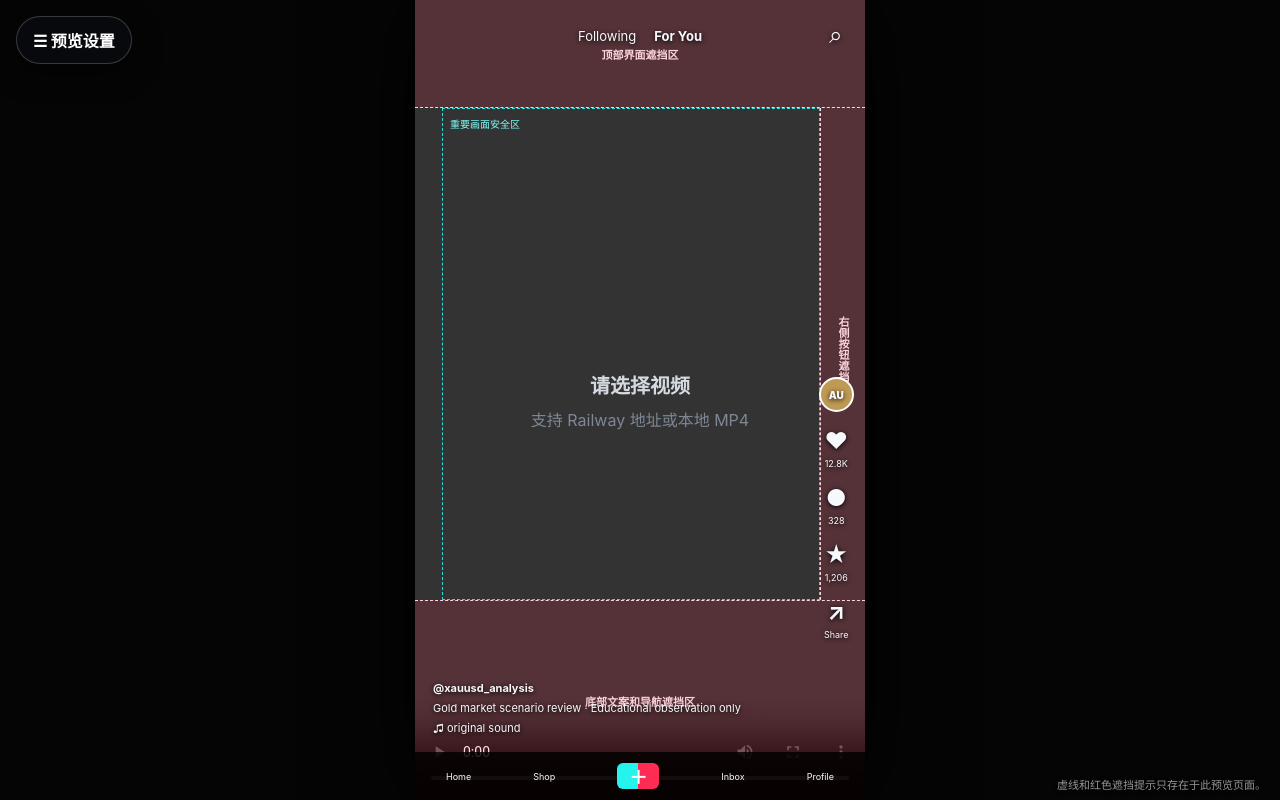
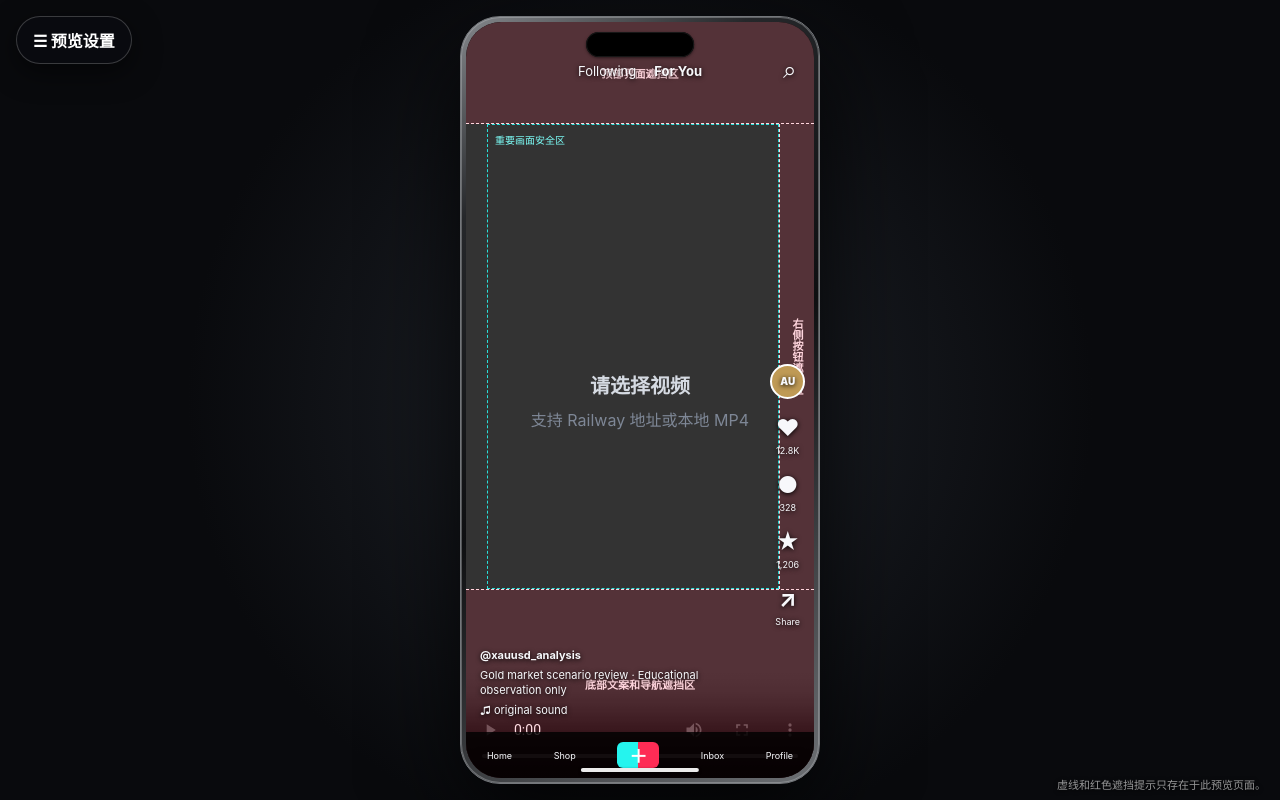
Before and after one commit to 9ui5han/gold-kline-renderer, a plain HTML site: page app/tiktok_preview/index.html in a window 1280 px wide. Drawn offline with Linux system fonts and the light colour scheme.

```diff
--- a/app/tiktok_preview/index.html
+++ b/app/tiktok_preview/index.html
@@ -39,6 +39,7 @@
     </section>
 
     <section class="video-shell" aria-label="TikTok 视频全屏预览">
+      <div class="device-frame iphone-16-pro-max">
         <div class="phone" id="phone">
           <video id="preview-video" playsinline controls loop></video>
           <div class="empty-state" id="empty-state">
@@ -69,6 +70,9 @@
             </div>
             <div class="bottom-nav"><span>Home</span><span>Shop</span><b>＋</b><span>Inbox</span><span>Profile</span></div>
           </div>
+          <div class="dynamic-island" aria-hidden="true"></div>
+          <div class="home-indicator" aria-hidden="true"></div>
+        </div>
       </div>
     </section>
     <p class="preview-note">虚线和红色遮挡提示只存在于此预览页面。</p>
--- a/app/tiktok_preview/preview.css
+++ b/app/tiktok_preview/preview.css
@@ -6,7 +6,7 @@
 }
 * { box-sizing: border-box; }
 body { margin: 0; min-height: 100vh; background: radial-gradient(circle at 15% 10%, #1b2533 0, #090b10 38%); }
-.preview-stage { position: relative; width: 100vw; height: 100dvh; overflow: hidden; display: grid; place-items: center; background: #050505; }
+.preview-stage { position: relative; width: 100vw; height: 100dvh; overflow: hidden; display: grid; place-items: center; background: radial-gradient(circle at center, #20242b 0, #090a0d 60%); }
 .settings-toggle { position: fixed; z-index: 30; top: 16px; left: 16px; border: 1px solid rgba(255,255,255,.2); border-radius: 999px; padding: 11px 16px; background: rgba(10,12,17,.82); color: white; font: inherit; font-weight: 800; cursor: pointer; backdrop-filter: blur(14px); box-shadow: 0 8px 28px #0008; }
 .controls { position: fixed; z-index: 29; top: 68px; left: 16px; width: min(430px, calc(100vw - 32px)); max-height: calc(100dvh - 84px); overflow: auto; padding: 22px; border: 1px solid rgba(255,255,255,.14); border-radius: 18px; background: rgba(9,11,16,.94); box-shadow: 0 24px 70px #000c; backdrop-filter: blur(18px); transform-origin: top left; transition: opacity .18s ease, transform .18s ease, visibility .18s; }
 .controls.collapsed { opacity: 0; visibility: hidden; transform: translateY(-8px) scale(.98); pointer-events: none; }
@@ -27,7 +27,8 @@
 .notes { display: grid; gap: 8px; padding: 17px; border: 1px solid #293140; border-radius: 14px; background: rgba(20,25,35,.75); color: #aeb7c7; font-size: 14px; }
 .notes strong { color: white; }
 .video-shell { width: 100%; height: 100%; display: grid; place-items: center; overflow: hidden; }
-.phone { position: relative; width: min(100vw, 56.25dvh); height: min(100dvh, 177.7778vw); max-height: 100dvh; aspect-ratio: 9 / 16; overflow: hidden; background: #050505; box-shadow: 0 0 80px #000; }
+.device-frame { position: relative; height: min(96dvh, 900px); max-height: 96dvh; aspect-ratio: 1320 / 2868; padding: clamp(5px, .65dvh, 8px); border: 1px solid #74777b; border-radius: clamp(30px, 5dvh, 58px); background: linear-gradient(145deg, #85888c 0, #25272a 20%, #0e0f11 52%, #6d7074 100%); box-shadow: 0 34px 90px #000c, inset 0 0 0 1px #b9bbbd66; }
+.phone { position: relative; width: 100%; height: 100%; max-height: 100dvh; aspect-ratio: 1320 / 2868; overflow: hidden; border-radius: clamp(25px, 4.4dvh, 51px); background: #050505; }
 video { width: 100%; height: 100%; object-fit: contain; background: #000; }
 .empty-state { position: absolute; inset: 0; display: grid; place-content: center; gap: 8px; text-align: center; color: #7e8796; pointer-events: none; }
 .empty-state strong { color: #d5dae2; font-size: 20px; }
@@ -37,7 +38,9 @@
 .unsafe-right { top: 13.5%; right: 0; bottom: 25%; width: 10%; border-left: 1px dashed; writing-mode: vertical-rl; }
 .unsafe-bottom { inset: auto 0 0; height: 25%; border-top: 1px dashed; }
 .safe-box { position: absolute; left: 6%; right: 10%; top: 13.5%; bottom: 25%; border: 1px dashed rgba(37,244,238,.9); color: #7dfff9; padding: 7px; font-size: 10px; }
-.top-bar { position: absolute; top: 3.5%; left: 0; right: 0; display: flex; justify-content: center; gap: 18px; font-size: 13px; text-shadow: 0 1px 5px #000; }
+.dynamic-island { position: absolute; z-index: 18; top: 1.35%; left: 50%; width: 31%; height: 3.2%; min-height: 18px; transform: translateX(-50%); border-radius: 999px; background: #000; box-shadow: inset 0 0 0 1px #171717, 0 1px 3px #0008; pointer-events: none; }
+.home-indicator { position: absolute; z-index: 18; left: 50%; bottom: .8%; width: 34%; height: .45%; min-height: 3px; transform: translateX(-50%); border-radius: 999px; background: rgba(255,255,255,.92); box-shadow: 0 1px 3px #0008; pointer-events: none; }
+.top-bar { position: absolute; top: 5.4%; left: 0; right: 0; display: flex; justify-content: center; gap: 18px; font-size: 13px; text-shadow: 0 1px 5px #000; }
 .top-bar .search { position: absolute; right: 5%; font-size: 24px; line-height: 14px; }
 .actions { position: absolute; right: 2.5%; bottom: 20%; display: grid; gap: 15px; justify-items: center; text-shadow: 0 1px 5px #000; }
 .actions > div { display: grid; justify-items: center; gap: 3px; font-size: 9px; }
@@ -51,5 +54,6 @@
 @media (max-width: 820px) {
   .settings-toggle { top: 10px; left: 10px; }
   .controls { top: 60px; left: 10px; width: calc(100vw - 20px); max-height: calc(100dvh - 70px); padding: 18px; }
+  .device-frame { height: min(96dvh, calc(100vw * 2868 / 1320)); }
   .preview-note { display: none; }
 }
```
Also changed, not shown: 1 other file. Lines whose indentation alone changed are shown as unchanged.
